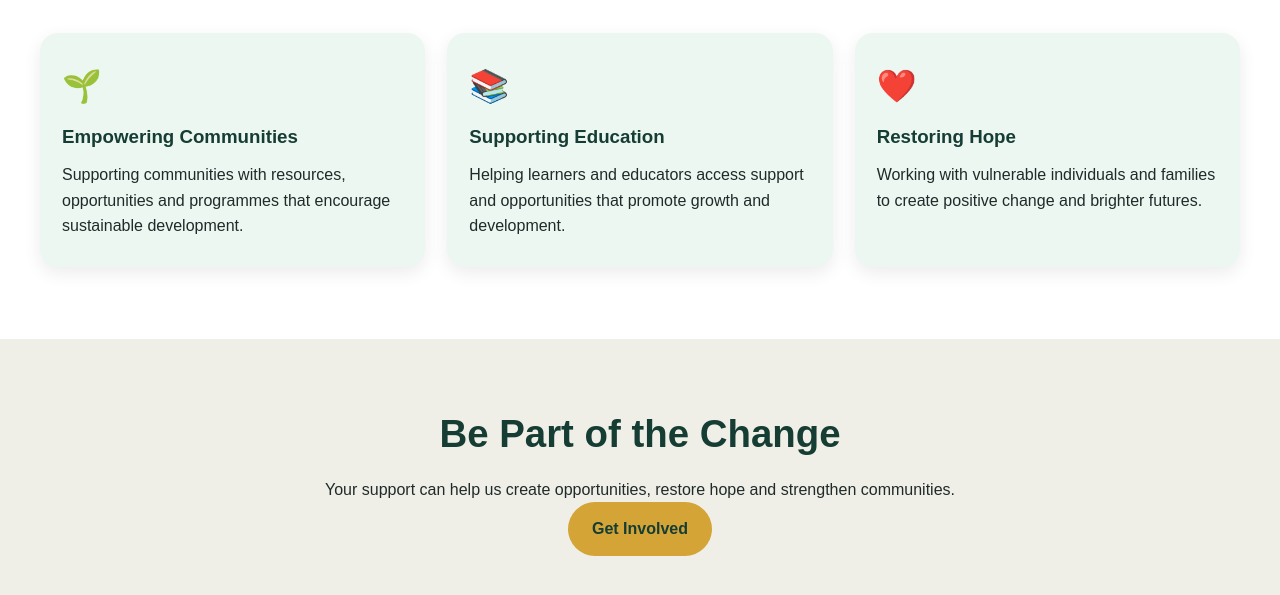
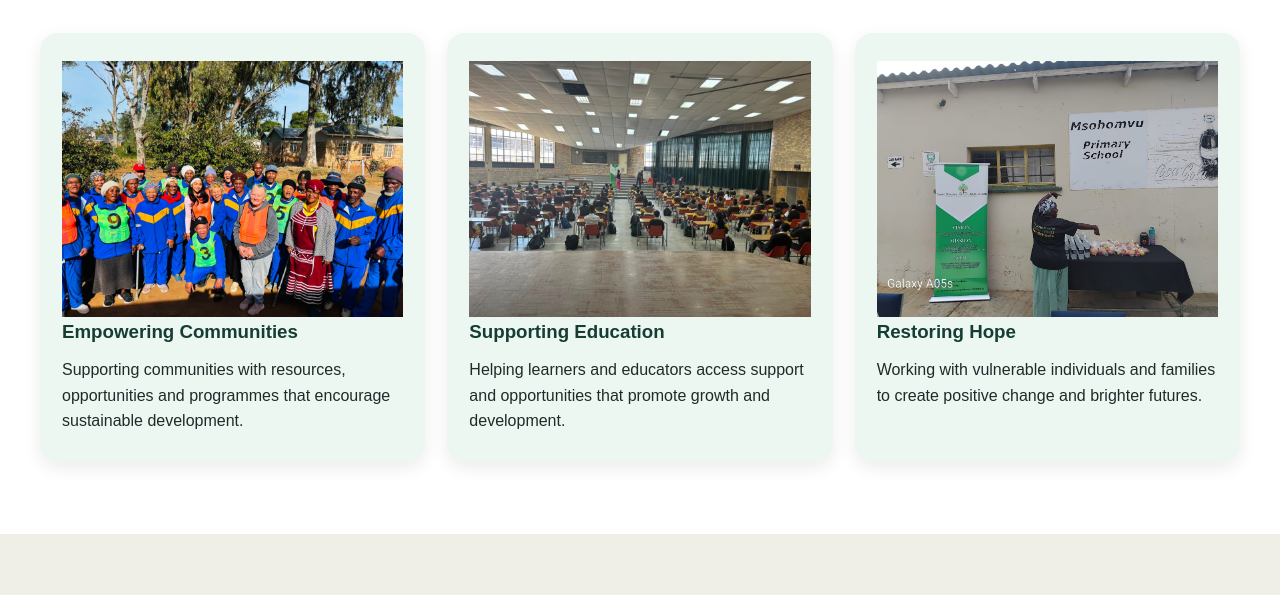
Before and after one commit to Ntombii/SavedDreamsFoundation, a website: page index.html in a window 1280 px wide. Shown: the part 993-1588 px from the top of the page. Drawn offline with Linux system fonts and the light colour scheme.

Commit message:
styling info cards on index page and adding supporting images

```diff
--- a/index.html
+++ b/index.html
@@ -151,15 +151,18 @@
                 </p>
 
 
+
 <!-- info cards -->
 <div class="info-cards">
 
+    <!-- Empowering Communities -->
     <div class="info-card">
-                        <div class="info-icon">🌱</div>
+        <div class="info-image">
+            <img src="images/supcomm.jpg" alt="Community members working together">
+        </div>
 
-                        <h3>
-                            Empowering Communities
-                        </h3>
+        <div class="info-content">
+            <h3>Empowering Communities</h3>
 
             <p>
                 Supporting communities with resources,
@@ -167,14 +170,17 @@
                 sustainable development.
             </p>
         </div>
+    </div>
 
 
+    <!-- Supporting Education -->
     <div class="info-card">
-                        <div class="info-icon">📚</div>
+        <div class="info-image">
+            <img src="images/eduactivity.jpg" alt="Learners participating in an educational activity">
+        </div>
 
-                        <h3>
-                            Supporting Education
-                        </h3>
+        <div class="info-content">
+            <h3>Supporting Education</h3>
 
             <p>
                 Helping learners and educators access
@@ -182,20 +188,24 @@
                 growth and development.
             </p>
         </div>
+    </div>
 
 
+    <!-- Restoring Hope -->
     <div class="info-card">
-                        <div class="info-icon">❤️</div>
+        <div class="info-image">
+            <img src="images/rest.jpg" alt="People supporting and helping one another">
+        </div>
 
-                        <h3>
-                            Restoring Hope
-                        </h3>
+        <div class="info-content">
+            <h3>Restoring Hope</h3>
 
             <p>
                 Working with vulnerable individuals and
                 families to create positive change and
                 brighter futures.
             </p>
+        </div>
     </div>
 
 </div>
```
Also changed, not shown: images/eduactivity.jpg (renamed from images/project5.jpg), images/rest.jpg (added), images/restoringhope.jpg (added), images/supcomm.jpg (renamed from images/project4.jpg), images/supportingeducation.jpg (added). Lines whose indentation alone changed are shown as unchanged.
